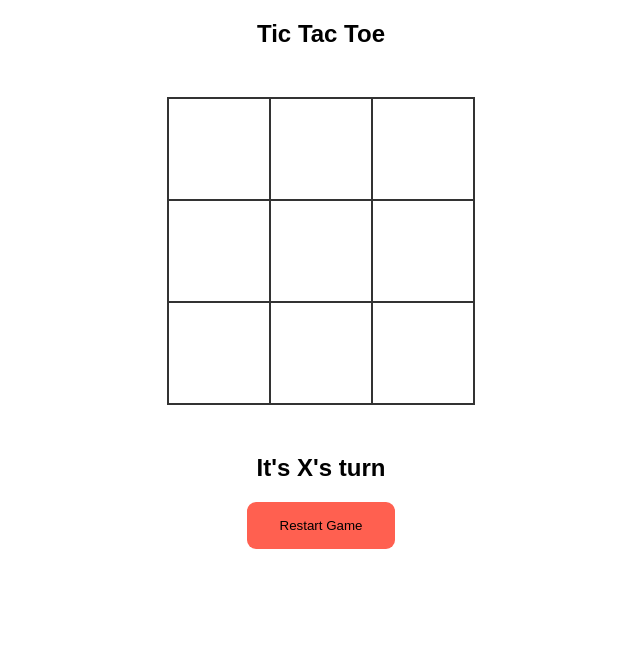
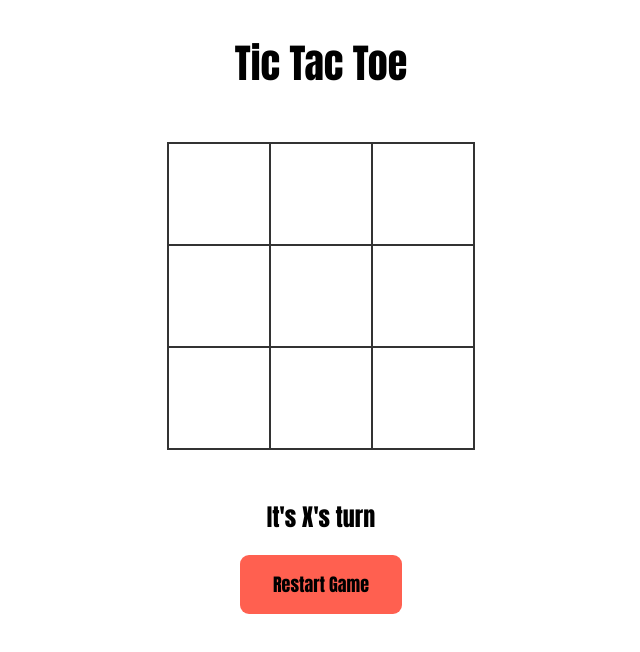
Before and after one commit to EsdrasXavier/tic-tac-toe, a plain HTML site: page index.html in a window 1280 px wide. Shown: the whole page, without its empty margins (319-959 px from the left). Drawn offline with Linux system fonts and the light colour scheme.

Commit message:
Change font style from Arial to Impact, fantasy.

```diff
--- a/style.css
+++ b/style.css
@@ -1,9 +1,13 @@
 body {
-    font-family: "Arial", sans-serif;
+    font-family: Impact, fantasy;
 }
 
 section {
     text-align: center;
+}
+
+.game-title {
+    font-size: 40px;
 }
 
 #game-container {
@@ -20,7 +24,6 @@ section {
     box-shadow: 0 0 0 1px #333333;
     border: 1px solid #333333;
     cursor: pointer;
-
     line-height: 100px;
 }
 
@@ -72,6 +75,7 @@ span.winner {
 }
 
 #game-restart {
+    font-size: large;
     padding-left: 33px;
     padding-right: 33px;
     padding-bottom: 16px;
```
